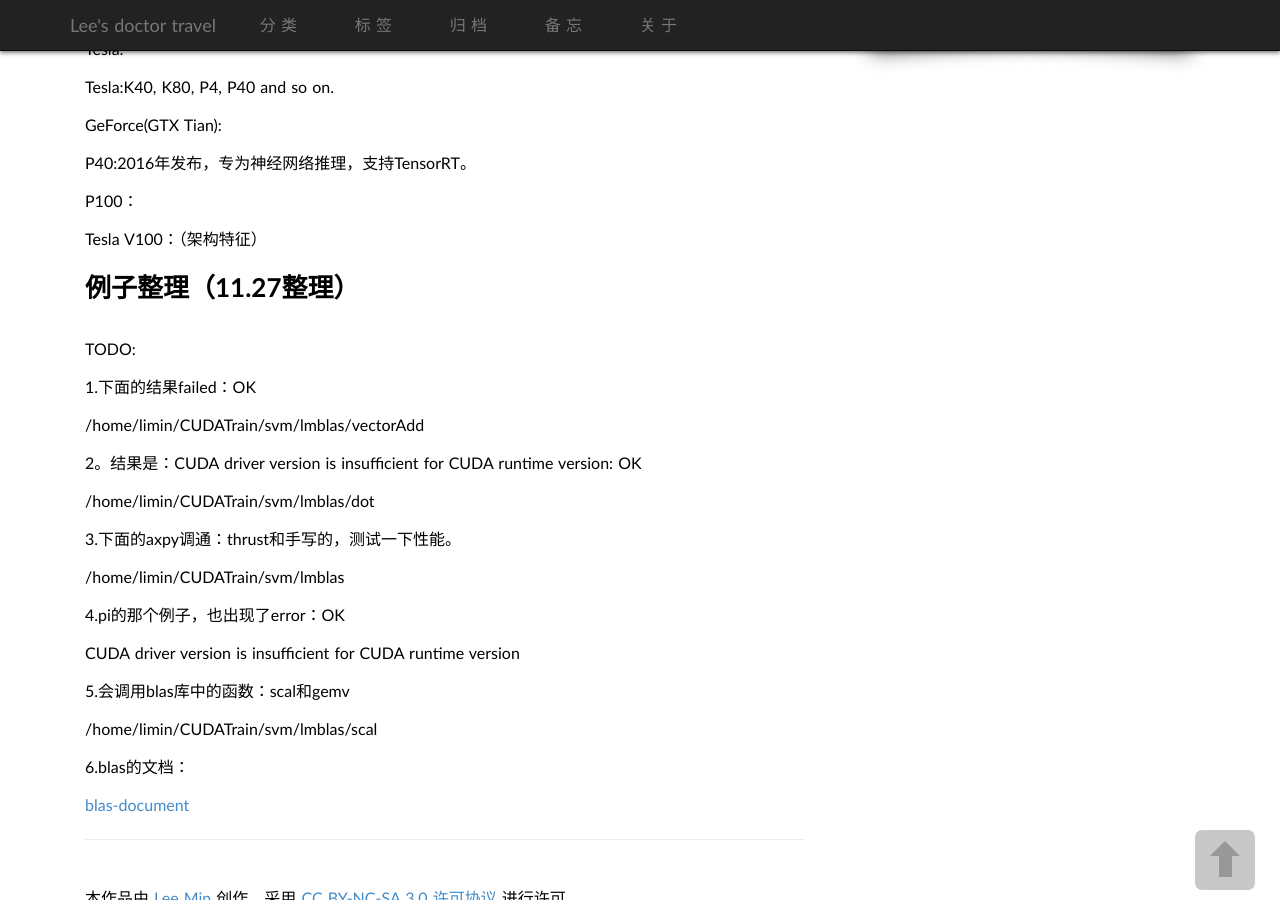
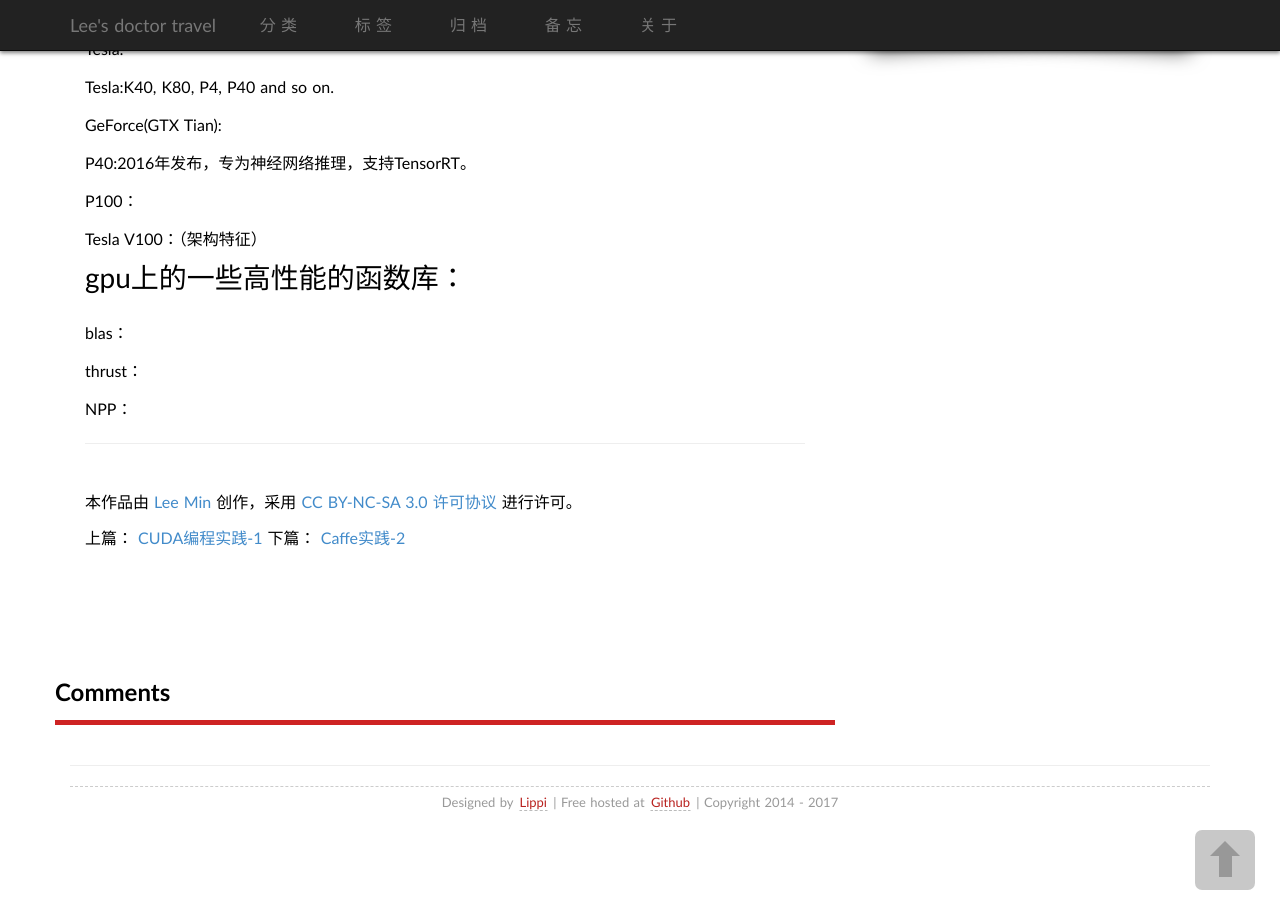
Before and after one commit to limin2015/limin2015.github.io, a Jekyll site: the page built from _posts/2017-03-01-CUDA-intro.md, in a window 1280 px wide and 900 px high, scrolled down 919 px. Built offline with Jekyll 4.4.1, drawn with Linux system fonts in a browser that asks for light colours; some web fonts are replaced; comment, search, counter and statistics services are not loaded.

```diff
--- a/_posts/2017-03-01-CUDA-intro.md
+++ b/_posts/2017-03-01-CUDA-intro.md
@@ -1,7 +1,7 @@
 ---
 layout:     post
 title:      CUDA的简单介绍
-keywords:   安装、基本接口、小例子
+keywords:   安装、架构介绍、常用函数库
 category:   CUDA
 tags:		[CUDA编程]
 ---
@@ -67,33 +67,11 @@ Tesla V100：（架构特征）
 
 
 
-## 例子整理（11.27整理）
 
+# gpu上的一些高性能的函数库：
 
-TODO:
+blas：
 
-1.下面的结果failed：OK
+thrust：
 
-/home/limin/CUDATrain/svm/lmblas/vectorAdd
-
-2。结果是：CUDA driver version is insufficient for CUDA runtime version: OK
-
-/home/limin/CUDATrain/svm/lmblas/dot
-
-3.下面的axpy调通：thrust和手写的，测试一下性能。
-
-/home/limin/CUDATrain/svm/lmblas
-
-4.pi的那个例子，也出现了error：OK
-
-CUDA driver version is insufficient for CUDA runtime version
-
-
-
-5.会调用blas库中的函数：scal和gemv
-
-/home/limin/CUDATrain/svm/lmblas/scal
-
-6.blas的文档：
-
-[blas-document](http://docs.nvidia.com/cuda/cublas/#examples)
+NPP：
```
Also changed, not shown: _posts/2017-11-17-CUDA-perf.md (+3 -1 lines), _posts/2017-11-27-CUDA-thrust.md (+1 -1 lines), _posts/2017-11-27-CUDA-bug-report.md (renamed from _posts/2017-11-27-CUDA-bug记录.md).
